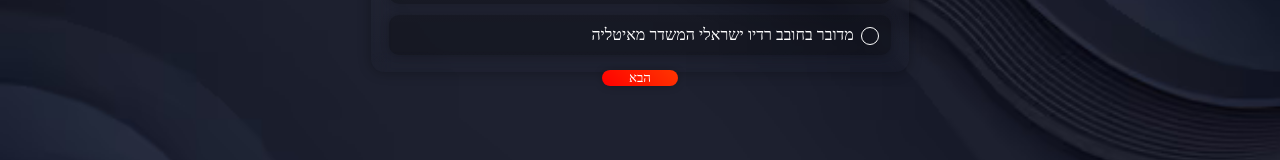
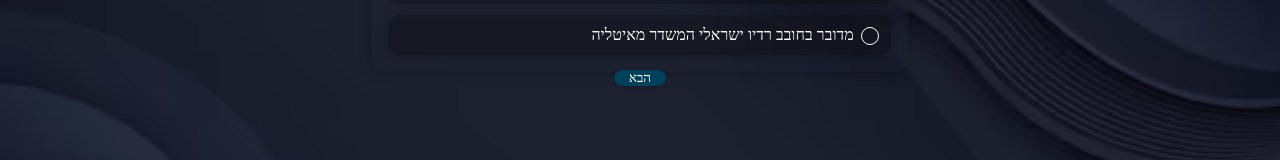
Before and after one commit to Tzabarpho/radio, a plain HTML site: page quiz.html in a window 1280 px wide. Shown: the part 274-434 px from the top of the page. Drawn offline with Linux system fonts and the light colour scheme.

Commit message:
many more edits

```diff
--- a/quiz.css
+++ b/quiz.css
@@ -34,25 +34,6 @@
     background-color: #ffffff1e;
 }
 
-#next {
-    border: none;
-    border-radius: 10px;
-    outline: none;
-    margin-top: 10px;
-    width: 15%;
-    background-image: linear-gradient(45deg, rgb(255, 0, 0), rgb(255, 98, 0));
-    background-size: 200%;
-    color: white;
-    box-shadow: 0 0 8px #0000003e;
-    transition: 0.2s;
-    cursor: pointer;
-}
-
-#next:hover {
-    color: white;
-    background-position: 100% 100%;
-}
-
 .option input[type=radio] {
     appearance: none;
     outline: 1px solid white;
```
